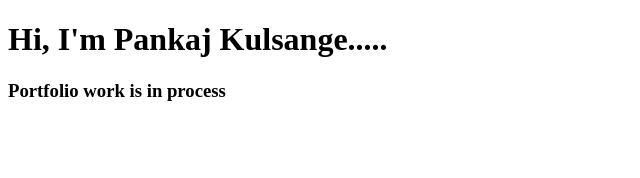
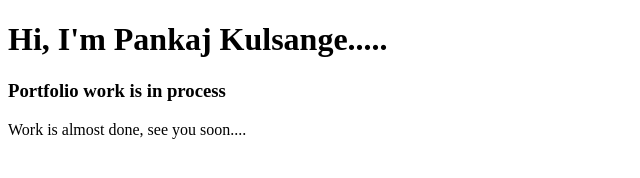
Before and after one commit to pankajkulsange/Portfolio, a plain HTML site: page index.html in a window 1280 px wide. Shown: the whole page, without its empty margins (0-640 px from the left). Drawn offline with Linux system fonts and the light colour scheme.

Commit message:
added some random thing to check github actions

```diff
--- a/index.html
+++ b/index.html
@@ -9,5 +9,6 @@
   <body>
     <h1>Hi, I'm Pankaj Kulsange.....</h1>
     <h3>Portfolio work is in process</h3>
+    <p>Work is almost done, see you soon....</p>
   </body>
 </html>
```
Also changed, not shown: styles/style.css (added).
